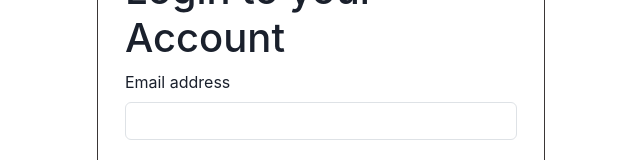
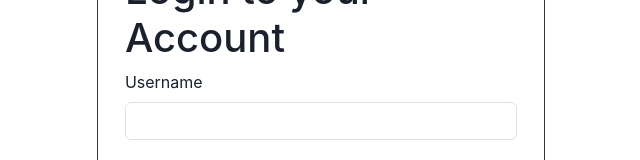
Before and after one commit to ilahiamaan606/abrupt-celery-1805, a React (Create React App) app in the folder frontend/: page /adminlogin in a window 1280 px wide. Shown: the part 167-327 px from the top of the page, without its empty margins (319-959 px from the left). Built offline with nearby package versions, Linux system fonts and the light colour scheme.

Commit message:
Adminlogin

```diff
--- a/frontend/src/pages/admin/adminlogin.jsx
+++ b/frontend/src/pages/admin/adminlogin.jsx
@@ -60,7 +60,7 @@ function Adminlogin() {
             <h1>Login to your Account</h1>
             <form onSubmit={submit}>
                 <div className="mb-3">
-                  <label htmlFor="exampleInputEmail1" className="form-label">Email address</label>
+                  <label htmlFor="exampleInputEmail1" className="form-label">Username</label>
                   <input className="form-control" id="email" aria-describedby="emailHelp" value={email} onChange={email_change} required/>
                   {/* <div id="emailHelp" className="form-text">We'll never share your email with anyone else.</div> */}
                 </div>
```
Also changed, not shown: frontend/src/assets/images/Homepage.png (added).
